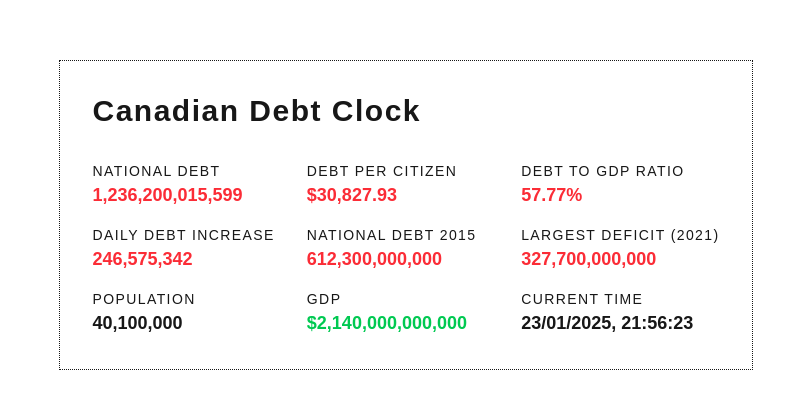
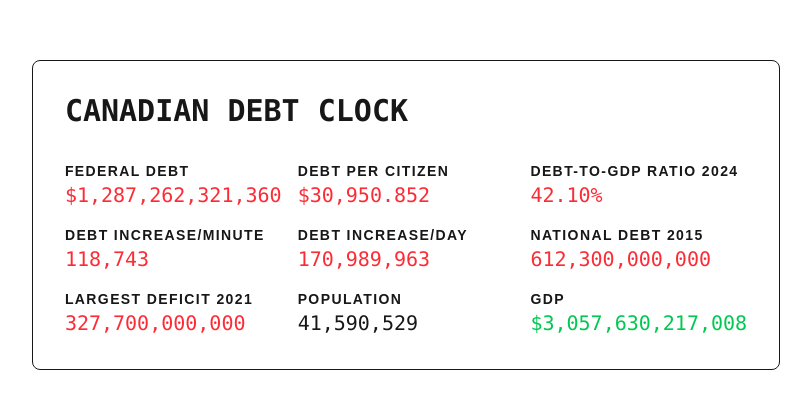
Before and after one commit to williamfedele/canadadebtclock, a Next.js app: page / in a window 1280 px wide. Shown: the part 185-594 px from the top of the page, without its empty margins (234-1045 px from the left). Built offline with nearby package versions, Linux system fonts and the light colour scheme; a web font is replaced by a local one.

Commit message:
refactor: moved to client side

```diff
--- a/app/api/debt-data/route.ts
+++ /dev/null
@@ -1,96 +0,0 @@
-import { NextResponse } from "next/server";
-
-// These values would typically come from authoritative sources
-const INITIAL_DEBT = 1236200000000; // $1.2 trillion CAD
-const POPULATION = 40100000; // 38 million
-const GDP = 2140000000000; // $2 trillion CAD
-const ANNUAL_INCREASE = 90000000000; // $90 billion CAD
-const DEFAULT_DEBT_INCREASE_PER_SECOND = ANNUAL_INCREASE / (365 * 24 * 60 * 60);
-
-let lastAuthoritativeUpdate = Date.now();
-let lastDebt = INITIAL_DEBT;
-let lastGDP = GDP;
-let lastPopulation = POPULATION;
-
-const REFRESH_INTERVAL = 5 * 60 * 1000; // 5 minutes
-
-const HISTORY_SIZE = 5;
-const SMOOTHING_FACTOR = 0.2;
-
-interface DebtHistory {
-  timestamp: number;
-  debt: number;
-}
-
-const debtHistory: DebtHistory[] = [
-  {
-    timestamp: lastAuthoritativeUpdate,
-    debt: lastDebt,
-  },
-];
-
-let smoothedDebtIncreasePerSecond = DEFAULT_DEBT_INCREASE_PER_SECOND;
-
-export async function GET() {
-  const now = Date.now();
-
-  if (now - lastAuthoritativeUpdate > REFRESH_INTERVAL) {
-    // Fetch new data from authoritative sources
-
-    // For now, just simulate new data
-    let newDebt =
-      lastDebt +
-      smoothedDebtIncreasePerSecond * ((now - lastAuthoritativeUpdate) / 1000);
-    newDebt += Math.random() * 2000 - 500; // Simulate random fluctuations
-
-    // Calculate new debt increase rate
-    const lastRecord = debtHistory[debtHistory.length - 1];
-    const timeDiff = (now - lastRecord.timestamp) / 1000;
-    const debtDiff = newDebt - lastRecord.debt;
-    const newDebtIncreasePerSecond = debtDiff / timeDiff;
-
-    // Smooth out the debt increase rate
-    smoothedDebtIncreasePerSecond =
-      newDebtIncreasePerSecond * SMOOTHING_FACTOR +
-      smoothedDebtIncreasePerSecond * (1 - SMOOTHING_FACTOR);
-
-    // Add new record to history
-    debtHistory.push({ timestamp: now, debt: newDebt });
-    if (debtHistory.length > HISTORY_SIZE) {
-      debtHistory.shift();
-    }
-
-    lastDebt = newDebt;
-    lastAuthoritativeUpdate = now;
-
-    // Update population and GDP
-    lastPopulation = POPULATION;
-    lastGDP = GDP;
-  }
-
-  const secondsSinceAuthUpdate = Math.floor(
-    (now - lastAuthoritativeUpdate) / 1000,
-  );
-
-  const currentDebt =
-    lastDebt + smoothedDebtIncreasePerSecond * secondsSinceAuthUpdate;
-
-  const debtPerCitizen = currentDebt / lastPopulation;
-  const debtToGDPRatio = (currentDebt / lastGDP) * 100;
-
-  const data = {
-    nationalDebt: currentDebt,
-    debtPerCitizen: debtPerCitizen,
-    debtToGDPRatio: debtToGDPRatio,
-    population: POPULATION,
-    gdp: GDP,
-    changes: {
-      nationalDebt: 0.01,
-      debtToGDPRatio: -0.05,
-    },
-    lastUpdate: now,
-    increaseRate: smoothedDebtIncreasePerSecond,
-  };
-
-  return NextResponse.json(data);
-}
--- a/components/DebtClock.tsx
+++ b/components/DebtClock.tsx
@@ -1,118 +1,97 @@
 "use client";
 
 import { useState, useEffect } from "react";
-import useSWR from "swr";
+import { calculateCurrentStats } from "@/utils/calculations";
 
-interface DebtData {
-  nationalDebt: number;
-  debtPerCitizen: number;
-  debtToGDPRatio: number;
-  population: number;
-  gdp: number;
-  lastUpdate: number;
-  increaseRate: number;
-}
-
-const fetcher = (url: string) => fetch(url).then((res) => res.json());
-
-export default function CanadianDebtClock() {
-  const { data, error } = useSWR<DebtData>("/api/debt-data", fetcher, {
-    refreshInterval: 2.5 * 60 * 1000, // 2.5 minutes
-    keepPreviousData: true,
-  });
-
-  const [currentTime, setCurrentTime] = useState(new Date());
-  const [currentDebt, setCurrentDebt] = useState(0);
+export default function DebtClock() {
+  const [mounted, setMounted] = useState(false);
+  const [stats, setStats] = useState(() => calculateCurrentStats());
 
   useEffect(() => {
-    const timer = setInterval(() => setCurrentTime(new Date()), 1000);
+    setMounted(true);
+    const timer = setInterval(() => {
+      setStats(calculateCurrentStats());
+    }, 50);
 
-    if (!data) return;
+    return () => clearInterval(timer);
+  }, []);
 
-    const updateDebt = () => {
-      const now = Date.now();
-      const msSinceUpdate = now - data.lastUpdate;
-      const increase = (data.increaseRate / 1000) * msSinceUpdate;
-      setCurrentDebt(data.nationalDebt + increase);
-    };
-    const debtTimer = setInterval(updateDebt, 50);
-    updateDebt();
-
-    return () => {
-      clearInterval(timer);
-      clearInterval(debtTimer);
-    };
-  }, [data]);
-
-  if (error) return <div>Failed to load debt data</div>;
-  if (!data) return <div>Loading...</div>;
+  if (!mounted) return null;
 
   return (
-    <div className="border border-dotted rounded-none p-8 text-lg">
-      <h1 className="text-2xl sm:text-3xl font-black mb-8 tracking-wider">
+    <div className="border rounded-lg p-8 text-lg md:text-xl">
+      <h1 className="text-2xl sm:text-3xl font-black mb-8 uppercase font-mono">
         Canadian Debt Clock
       </h1>
       <div className="grid grid-cols-1 sm:grid-cols-2 md:grid-cols-3 gap-4">
         <div>
-          <h2 className="text-sm uppercase tracking-widest">National Debt</h2>
-          <p className="text-red-500 font-extrabold">
-            {Math.floor(currentDebt).toLocaleString()}
+          <h2 className="text-sm uppercase tracking-widest font-bold">
+            Federal Debt
+          </h2>
+          <p className="text-red-500 font-mono">
+            ${Math.floor(stats.debt).toLocaleString()}
           </p>
         </div>
         <div>
-          <h2 className="text-sm uppercase tracking-widest">
+          <h2 className="text-sm uppercase tracking-widest font-bold">
             Debt per Citizen
           </h2>
-          <p className="text-red-500 font-extrabold">
-            ${data.debtPerCitizen.toLocaleString()}
+          <p className="text-red-500 font-mono">
+            ${stats.debtPerCitizen.toLocaleString()}
           </p>
         </div>
         <div>
-          <h2 className="text-sm uppercase tracking-widest">
-            Debt to GDP Ratio
+          <h2 className="text-sm uppercase tracking-widest font-bold">
+            Debt-to-GDP Ratio 2024
           </h2>
-          <p className="text-red-500 font-extrabold">
-            {data.debtToGDPRatio.toFixed(2)}%
+          <p className="text-red-500 font-mono">
+            {stats.debtToGDPRatio.toFixed(2)}%
           </p>
         </div>
         <div>
-          <h2 className="text-sm uppercase tracking-widest">
-            Daily Debt Increase
+          <h2 className="text-sm uppercase tracking-widest font-bold">
+            Debt Increase/Minute
           </h2>
-          <p className="text-red-500 font-extrabold">
-            {Math.floor(data.increaseRate * 3600 * 24).toLocaleString()}
+          <p className="text-red-500 font-mono">
+            {Math.floor(stats.increaseRate * 60).toLocaleString()}
           </p>
         </div>
         <div>
-          <h2 className="text-sm uppercase tracking-widest">
+          <h2 className="text-sm uppercase tracking-widest font-bold">
+            Debt Increase/Day
+          </h2>
+          <p className="text-red-500 font-mono">
+            {Math.floor(stats.increaseRate * 86_400).toLocaleString()}
+          </p>
+        </div>
+        <div>
+          <h2 className="text-sm uppercase tracking-widest font-bold">
             National Debt 2015
           </h2>
-          <p className="text-red-500 font-extrabold">
+          <p className="text-red-500 font-mono">
             {(612300000000).toLocaleString()}
           </p>
         </div>
         <div>
-          <h2 className="text-sm uppercase tracking-widest">
-            Largest Deficit (2021)
+          <h2 className="text-sm uppercase tracking-widest font-bold text-wrap">
+            Largest Deficit 2021
           </h2>
-          <p className="text-red-500 font-extrabold">
+          <p className="text-red-500 font-mono">
             {(327700000000).toLocaleString()}
           </p>
         </div>
         <div>
-          <h2 className="text-sm uppercase tracking-widest">Population</h2>
-          <p className="font-extrabold">{data.population.toLocaleString()}</p>
-        </div>
-        <div>
-          <h2 className="text-sm uppercase tracking-widest">GDP</h2>
-          <p className="text-green-500 font-extrabold">
-            ${data.gdp.toLocaleString()}
+          <h2 className="text-sm uppercase tracking-widest font-bold">
+            Population
+          </h2>
+          <p className="font-mono">
+            {Math.floor(stats.population).toLocaleString()}
           </p>
         </div>
         <div>
-          <h2 className="text-sm uppercase tracking-widest">Current Time</h2>
-          <p className="font-extrabold">
-            {currentTime.toLocaleString("en-GB", { hour12: false })}
+          <h2 className="text-sm uppercase tracking-widest font-bold">GDP</h2>
+          <p className="text-green-500 font-mono">
+            ${Math.floor(stats.gdp).toLocaleString()}
           </p>
         </div>
       </div>
--- /dev/null
+++ b/utils/calculations.ts
@@ -0,0 +1,45 @@
+import {
+  REFERENCE_TIME,
+  BASE_DEBT,
+  DEBT_INCREASE_PER_SECOND,
+  BASE_GDP,
+  LAST_GDP_RATIO,
+  BASE_REVENUE,
+  REVENUE_INCREASE_PER_SECOND,
+  BASE_POPULATION,
+  POPULATION_INCREASE_PER_SECOND,
+  LAST_POPULATION_UPDATE,
+} from "@/utils/constants";
+
+let currentDebt = BASE_DEBT;
+let currentGDP = BASE_GDP;
+let currentPopulation = BASE_POPULATION;
+let currentRevenue = BASE_REVENUE;
+
+export function calculateCurrentStats() {
+  const now = Date.now();
+  const secondsSinceLastUpdate = (now - REFERENCE_TIME) / 1000;
+
+  // Calculate from the caught-up base debt
+  currentDebt = BASE_DEBT + DEBT_INCREASE_PER_SECOND * secondsSinceLastUpdate;
+  currentGDP = currentDebt / LAST_GDP_RATIO;
+  currentRevenue =
+    BASE_REVENUE + REVENUE_INCREASE_PER_SECOND * secondsSinceLastUpdate;
+
+  currentPopulation =
+    BASE_POPULATION +
+    (POPULATION_INCREASE_PER_SECOND * (now - LAST_POPULATION_UPDATE)) / 1000;
+
+  const debtPerCitizen = currentDebt / currentPopulation;
+  const debtToGDPRatio = (currentDebt / currentGDP) * 100;
+
+  return {
+    debt: currentDebt,
+    debtPerCitizen: debtPerCitizen,
+    debtToGDPRatio: debtToGDPRatio,
+    population: currentPopulation,
+    gdp: currentGDP,
+    lastUpdate: now,
+    increaseRate: DEBT_INCREASE_PER_SECOND,
+  };
+}
--- /dev/null
+++ b/utils/constants.ts
@@ -0,0 +1,103 @@
+import { FiscalEntry } from "@/utils/types";
+
+export const REFERENCE_TIME = Date.now();
+
+// Taken from annual fiscal reports
+export const FISCAL_ENTRIES: FiscalEntry[] = [
+  {
+    debt: BigInt(1_048_746_000_000),
+    revenue: BigInt(316_446 * 1_000_000),
+    deptToGPDRatio: 47.6,
+    fiscalYearEnd: new Date("31 Mar 2021"),
+  },
+  {
+    debt: BigInt(1_139_975_000_000),
+    revenue: BigInt(413_277 * 1_000_000),
+    deptToGPDRatio: 45.5,
+    fiscalYearEnd: new Date("31 Mar 2022"),
+  },
+  {
+    debt: BigInt(1_173_013_000_000),
+    revenue: BigInt(447_815 * 1_000_000),
+    deptToGPDRatio: 42.2,
+    fiscalYearEnd: new Date("31 Mar 2023"),
+  },
+  {
+    debt: BigInt(1_236_151_000_000),
+    revenue: BigInt(459_549 * 1_000_000),
+    deptToGPDRatio: 42.1,
+    fiscalYearEnd: new Date("31 Mar 2024"),
+  },
+];
+
+// Used to calculate the catch-up increases
+export const LAST_FISCAL_DATE =
+  FISCAL_ENTRIES[FISCAL_ENTRIES.length - 1].fiscalYearEnd.getTime();
+export const LAST_GDP_RATIO =
+  FISCAL_ENTRIES[FISCAL_ENTRIES.length - 1].deptToGPDRatio / 100;
+export const CATCH_UP_SECONDS = (REFERENCE_TIME - LAST_FISCAL_DATE) / 1000;
+
+// DEBT
+const calculateDebtChangePerSecond = (fiscalEntries: FiscalEntry[]): number => {
+  const firstEntry = fiscalEntries[0];
+  const lastEntry = fiscalEntries[fiscalEntries.length - 1];
+
+  // Get time difference in seconds
+  const timeDiffSeconds =
+    (lastEntry.fiscalYearEnd.getTime() - firstEntry.fiscalYearEnd.getTime()) /
+    1000;
+
+  // Calculate debt difference maintaining BigInt precision
+  const debtDiff = lastEntry.debt - firstEntry.debt;
+
+  // Convert to per second rate at the last possible moment
+  return Number(debtDiff) / timeDiffSeconds;
+};
+
+export const DEBT_INCREASE_PER_SECOND =
+  calculateDebtChangePerSecond(FISCAL_ENTRIES);
+
+// Calculate initial catch-up from last fiscal to server start
+export const BASE_DEBT =
+  Number(FISCAL_ENTRIES[FISCAL_ENTRIES.length - 1].debt) +
+  DEBT_INCREASE_PER_SECOND * CATCH_UP_SECONDS;
+
+// REVENUE
+const calculateRevenueChangePerSecond = (
+  fiscalEntries: FiscalEntry[],
+): number => {
+  const firstEntry = fiscalEntries[0];
+  const lastEntry = fiscalEntries[fiscalEntries.length - 1];
+
+  // Get time difference in seconds
+  const timeDiffSeconds =
+    (lastEntry.fiscalYearEnd.getTime() - firstEntry.fiscalYearEnd.getTime()) /
+    1000;
+
+  // Calculate revenue difference maintaining BigInt precision
+  const revenueDiff = lastEntry.revenue - firstEntry.revenue;
+
+  // Convert to per second rate at the last possible moment
+  return Number(revenueDiff) / timeDiffSeconds;
+};
+
+export const REVENUE_INCREASE_PER_SECOND =
+  calculateRevenueChangePerSecond(FISCAL_ENTRIES);
+
+export const BASE_REVENUE =
+  Number(FISCAL_ENTRIES[FISCAL_ENTRIES.length - 1].revenue) +
+  REVENUE_INCREASE_PER_SECOND * CATCH_UP_SECONDS;
+
+// GDP
+export const BASE_GDP =
+  BASE_DEBT / (FISCAL_ENTRIES[FISCAL_ENTRIES.length - 1].deptToGPDRatio / 100);
+
+// POPULATION
+// https://www150.statcan.gc.ca/n1/pub/71-607-x/71-607-x2018005-eng.htm
+export const BASE_POPULATION = 41_590_457;
+export const LAST_POPULATION_UPDATE = Date.parse("23 Jan 2025 15:28:00 EST");
+const MIDNIGHT = Date.parse("23 Jan 2025 00:00:00 EST");
+const _SECONDS_SINCE_MIDNIGHT = (LAST_POPULATION_UPDATE - MIDNIGHT) / 1000;
+const _POPULATION_CHANGE_SINCE_MIDNIGHT = 764;
+export const POPULATION_INCREASE_PER_SECOND =
+  _POPULATION_CHANGE_SINCE_MIDNIGHT / _SECONDS_SINCE_MIDNIGHT;
--- /dev/null
+++ b/utils/types.ts
@@ -0,0 +1,6 @@
+export interface FiscalEntry {
+  debt: bigint;
+  fiscalYearEnd: Date;
+  revenue: bigint;
+  deptToGPDRatio: number;
+}
```
